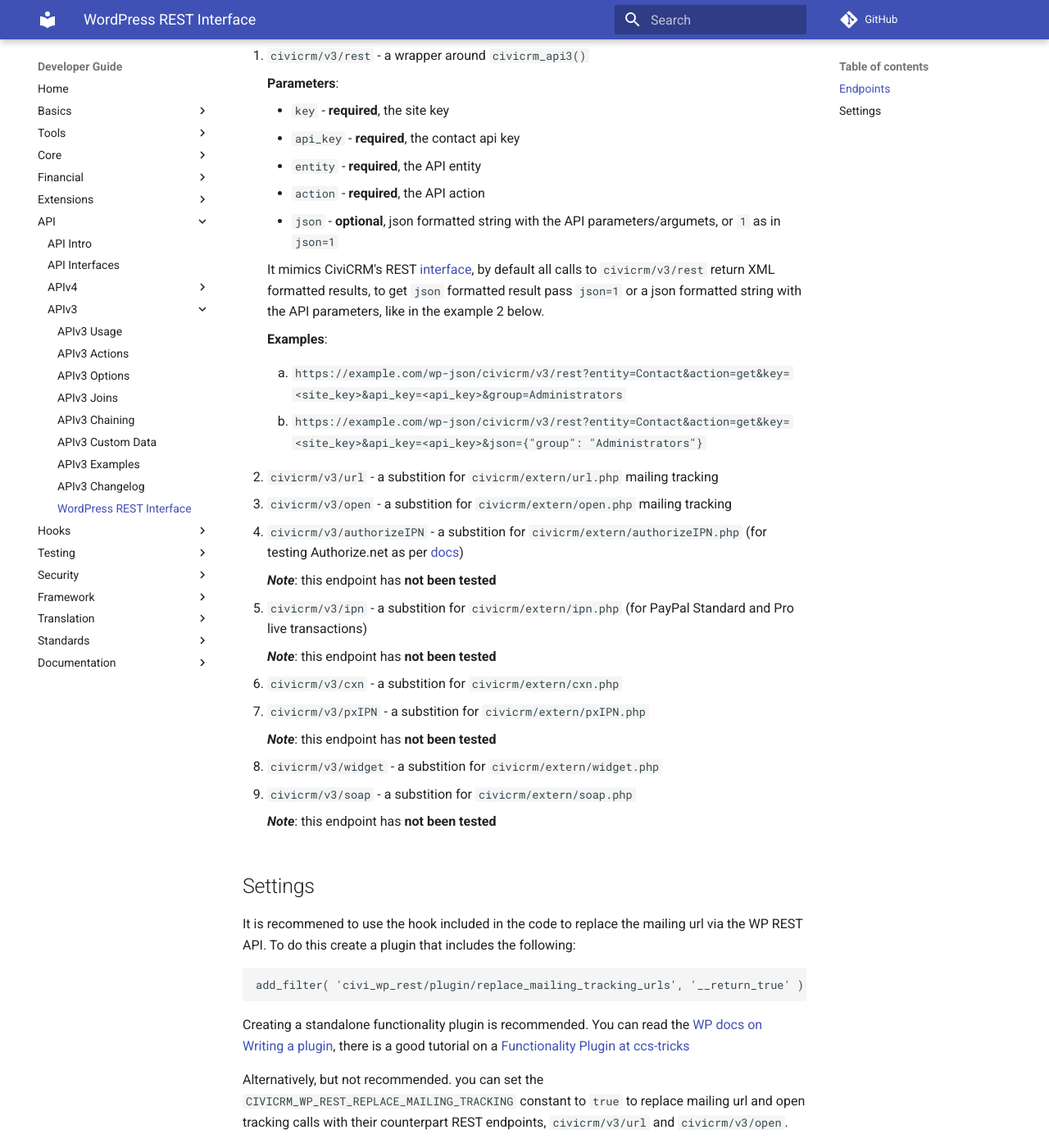
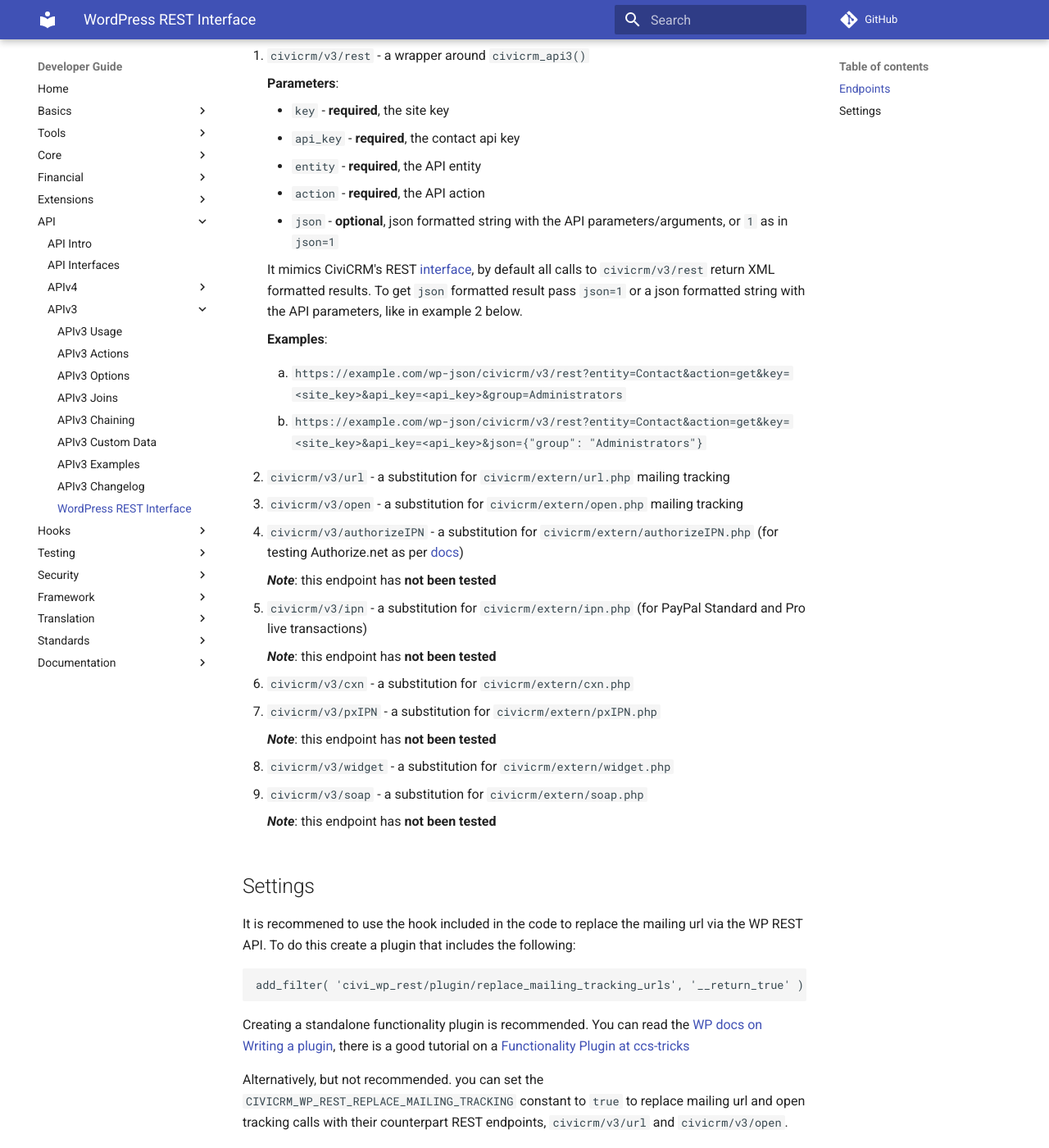
Before and after one commit to civicrm/civicrm-dev-docs, an MkDocs documentation site: the page built from docs/api/v3/wp-rest.md, in a window 1280 px wide and 1400 px high, scrolled down 425 px. Shown: the whole window at 82% size. Built offline with MkDocs 1.6.1 and Material for MkDocs 9.7.7, drawn with Linux system fonts in a browser that asks for light colours; comment, search, counter and statistics services are not loaded.

Commit message:
Update wp-rest.md
Typos

```diff
--- a/docs/api/v3/wp-rest.md
+++ b/docs/api/v3/wp-rest.md
@@ -18,9 +18,9 @@
     - `api_key` - **required**, the contact api key
     - `entity` - **required**, the API entity
     - `action` - **required**, the API action
-    - `json` - **optional**, json formatted string with the API parameters/argumets, or `1` as in `json=1`
+    - `json` - **optional**, json formatted string with the API parameters/arguments, or `1` as in `json=1`
 
-    It mimics CiviCRM's REST [interface](../interfaces.md), by default all calls to `civicrm/v3/rest` return XML formatted results, to get `json` formatted result pass `json=1` or a json formatted string with the API parameters, like in the example 2 below.
+    It mimics CiviCRM's REST [interface](../interfaces.md), by default all calls to `civicrm/v3/rest` return XML formatted results. To get `json` formatted result pass `json=1` or a json formatted string with the API parameters, like in example 2 below.
 
     **Examples**:
 
@@ -28,27 +28,27 @@
 
     2. `https://example.com/wp-json/civicrm/v3/rest?entity=Contact&action=get&key=<site_key>&api_key=<api_key>&json={"group": "Administrators"}`
 
-2. `civicrm/v3/url` - a substition for `civicrm/extern/url.php` mailing tracking
+2. `civicrm/v3/url` - a substitution for `civicrm/extern/url.php` mailing tracking
 
-3. `civicrm/v3/open` - a substition for `civicrm/extern/open.php` mailing tracking
+3. `civicrm/v3/open` - a substitution for `civicrm/extern/open.php` mailing tracking
 
-4. `civicrm/v3/authorizeIPN` - a substition for `civicrm/extern/authorizeIPN.php` (for testing Authorize.net as per [docs](https://docs.civicrm.org/sysadmin/en/latest/setup/payment-processors/authorize-net/#shell-script-testing-method))
+4. `civicrm/v3/authorizeIPN` - a substitution for `civicrm/extern/authorizeIPN.php` (for testing Authorize.net as per [docs](https://docs.civicrm.org/sysadmin/en/latest/setup/payment-processors/authorize-net/#shell-script-testing-method))
 
     **_Note_**: this endpoint has **not been tested**
 
-5. `civicrm/v3/ipn` - a substition for `civicrm/extern/ipn.php` (for PayPal Standard and Pro live transactions)
+5. `civicrm/v3/ipn` - a substitution for `civicrm/extern/ipn.php` (for PayPal Standard and Pro live transactions)
 
     **_Note_**: this endpoint has **not been tested**
 
-6. `civicrm/v3/cxn` - a substition for `civicrm/extern/cxn.php`
+6. `civicrm/v3/cxn` - a substitution for `civicrm/extern/cxn.php`
 
-7. `civicrm/v3/pxIPN` - a substition for `civicrm/extern/pxIPN.php`
+7. `civicrm/v3/pxIPN` - a substitution for `civicrm/extern/pxIPN.php`
 
     **_Note_**: this endpoint has **not been tested**
 
-8. `civicrm/v3/widget` - a substition for `civicrm/extern/widget.php`
+8. `civicrm/v3/widget` - a substitution for `civicrm/extern/widget.php`
 
-9. `civicrm/v3/soap` - a substition for `civicrm/extern/soap.php`
+9. `civicrm/v3/soap` - a substitution for `civicrm/extern/soap.php`
 
     **_Note_**: this endpoint has **not been tested**
 
```
